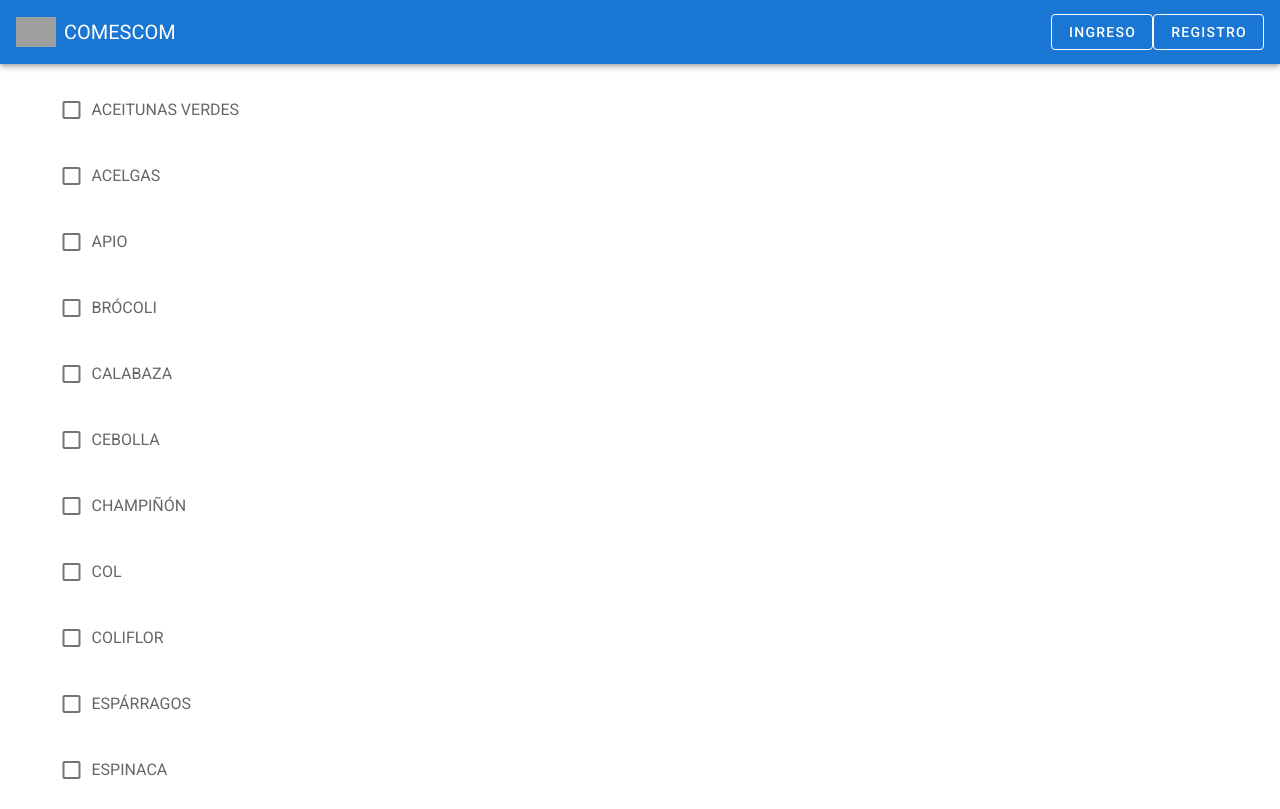
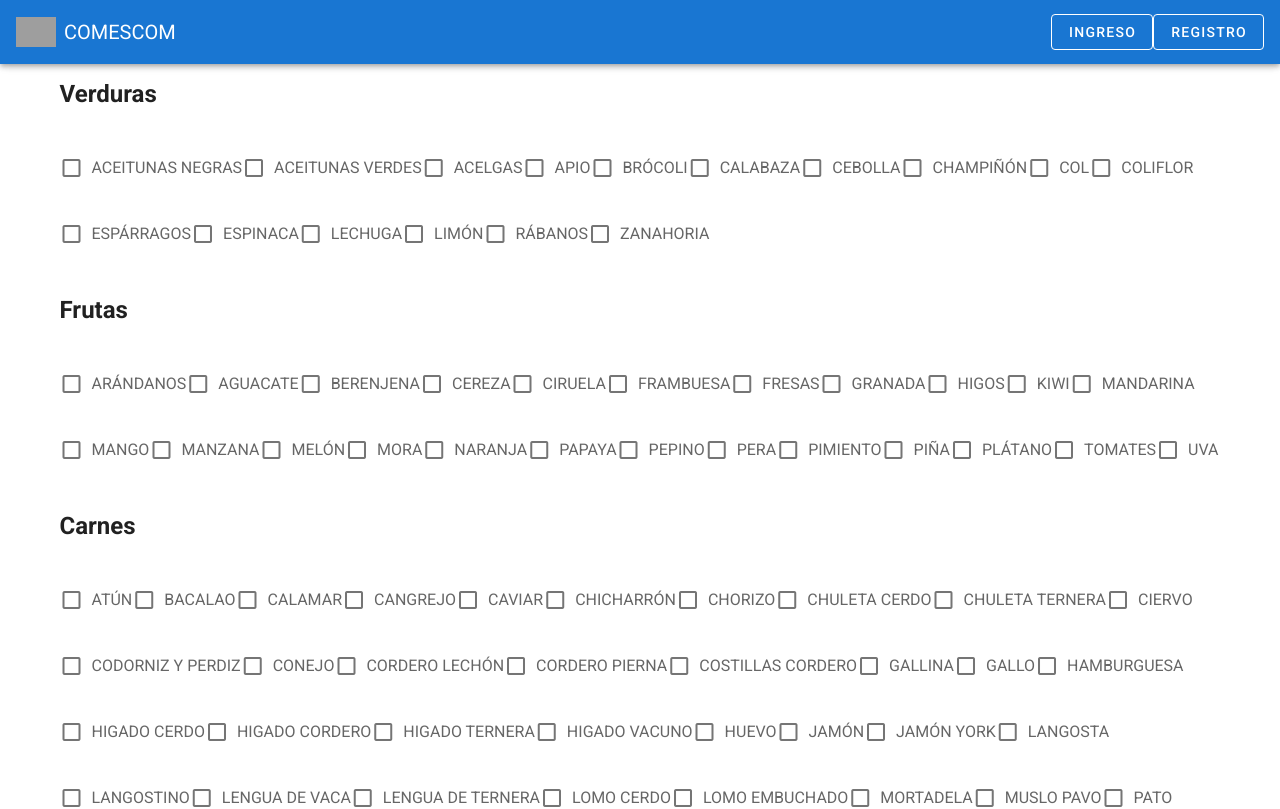
Before and after one commit to Emputed/comescomVUETIFY, a Vue app: page /#/ingredientes in a window 1280 px wide. Shown: the top 809 px of the page. Built offline with nearby package versions, Linux system fonts and the light colour scheme; grey boxes are pictures that could not be loaded.

Commit message:
Se le dio design a la vista Ingredientes

```diff
--- a/src/views/Ingredientes.vue
+++ b/src/views/Ingredientes.vue
@@ -1,15 +1,65 @@
 <template>
     <v-app>
         <Navbar></Navbar>
-        <div>
-            <v-container>
-                <v-checkbox v-for="verdura in verduras" :key="verdura.id"
+        <v-main>
+            <v-container><h2>Verduras</h2></v-container>
+            <v-container class="d-flex align-content-center flex-wrap">
+                <v-checkbox v-for="verdura in verduras"
+                 :key="verdura.id"
                  :label="verdura.name"
-                 color="success">
+                 color="success"
+                 >
                 </v-checkbox>
             </v-container>
 
-        </div>
+            <v-container><h2>Frutas</h2></v-container>
+            <v-container class="d-flex align-content-center flex-wrap">
+                <v-checkbox v-for="fruta in frutas"
+                 :key="fruta.id"
+                 :label="fruta.name"
+                 color="orange"
+                ></v-checkbox>
+            </v-container>
+
+            <v-container><h2>Carnes</h2></v-container>
+            <v-container class="d-flex align-content-center flex-wrap">
+                <v-checkbox v-for="carne in carnes"
+                 :key="carne.id"
+                 :label="carne.name"
+                 color="red darken-3"
+                ></v-checkbox>
+            </v-container>
+
+            <v-container><h2>Lacteos</h2></v-container>
+            <v-container class="d-flex align-content-center flex-wrap">
+                <v-checkbox v-for="lacteo in lacteos"
+                 :key="lacteo.id"
+                 :label="lacteo.name"
+                 color="secondary"
+                >
+                </v-checkbox>
+            </v-container>
+
+            <v-container><h2>Harinas</h2></v-container>
+            <v-container class="d-flex align-content-center flex-wrap">
+                <v-checkbox v-for="harina in harinas"
+                 :key="harina.id"
+                 :label="harina.name"
+                 color="indigo"
+                >
+                </v-checkbox>
+            </v-container>
+
+            <v-container><h2>Grasas</h2></v-container>
+            <v-container class="d-flex align-content-center flex-wrap">
+                <v-checkbox v-for="grasa in grasas"
+                 :key="grasa.id"
+                 :label="grasa.name"
+                 color="error"
+                >
+                </v-checkbox>
+            </v-container>
+        </v-main>
         <Footer></Footer>
     </v-app>
 </template>
@@ -122,7 +172,7 @@ export default {
             { id: '88', name: 'TERNERA', calorias: '181' },
             { id: '89', name: 'TOCINO', calorias: '665' },
         ],
-        leche: [
+        lacteos: [
             { id: '90', name: 'HELADOS LÁCTEOS', calorias: '167' },
             { id: '91', name: 'LECHE CONDENSADA', calorias: '200' },
             { id: '92', name: 'LECHE DE ALMENDRAS', calorias: '335' },
@@ -157,7 +207,7 @@ export default {
             { id: '121', name: 'YOGUR NATURAL', calorias: '62' },
             { id: '122', name: 'YOGUR NATURAL CON FRUTA', calorias: '100' },
         ],
-        harinas:[
+        harinas: [
             { id: '123', name: 'ARROZ BLANCO', calorias: '354' },
             { id: '124', name: 'ARROZ INTEGRAL', calorias: '350' },
             { id: '125', name: 'AVENA', calorias: '367' },
@@ -179,7 +229,7 @@ export default {
             { id: '141', name: 'PASTA DE HOJALDRE COCIDA', calorias: '565' },
             { id: '142', name: 'PASTA DE SÉMOLA', calorias: '361' },
         ],
-        grasas:[
+        grasas: [
             { id: '143', name: 'ACEITE DE GIRASOL', calorias: '900' },
             { id: '144', name: 'ACEITE DE OLIVA', calorias: '900' },
             { id: '145', name: 'MANTECA', calorias: '670' },
```
